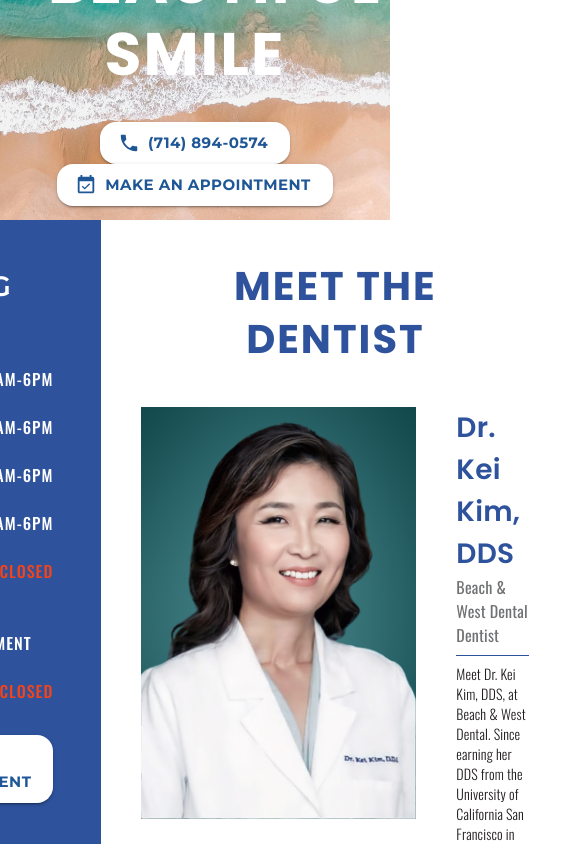
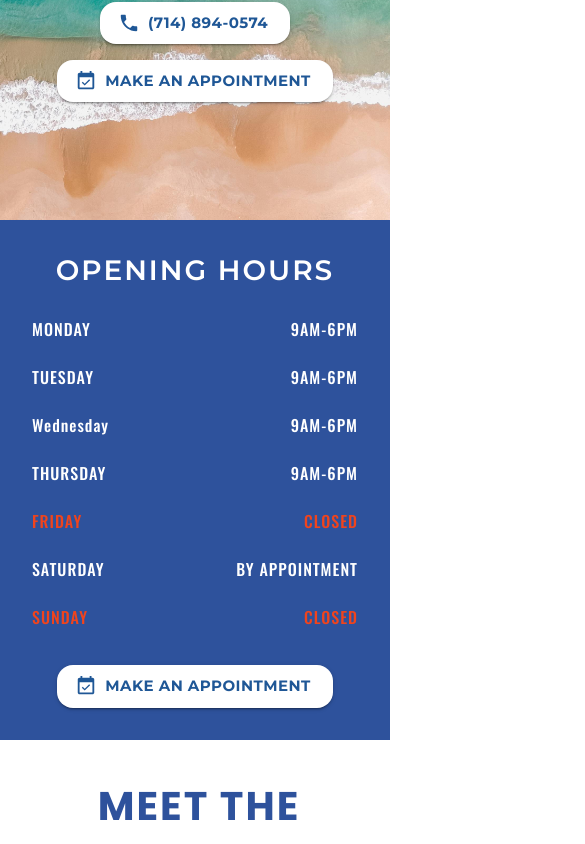
Before and after one commit to bklcross/beach_west_dental, a React (Vite) app: page / in a window 390 px wide. Shown: the part 480-1324 px from the top of the page, 585 px wide, since content can reach past the window. Built offline with nearby package versions, Linux system fonts and the light colour scheme.

Commit message:
bwd dental media queries

```diff
--- a/src/component/AboutSection.tsx
+++ b/src/component/AboutSection.tsx
@@ -8,14 +8,15 @@ export const AboutSection = () => {
     <Box
       sx={{
         display: "flex",
-        flexDirection: { xs: "column", sm: "row" },
+        flexDirection: { xs: "column", md: "row" },
         backgroundColor: "#ECF7FC",
-        padding: "32px",
+        padding: { xs: "32px", md: "40px" },
+        alignItems: { xs: "center" },
       }}
     >
       <Box
         sx={{
-          width: "60%",
+          width: { xs: "100%", md: "60%" },
           display: "flex",
           justifyContent: "center",
         }}
@@ -36,7 +37,7 @@ export const AboutSection = () => {
       </Box>
       <Box
         sx={{
-          width: "40%",
+          width: { xs: "100%", md: "40%" },
           display: "flex",
           flexDirection: "column",
           margin: "48px 0 0 0",
@@ -44,10 +45,11 @@ export const AboutSection = () => {
       >
         <Box
           sx={{
-            position: "absolute",
+            position: { xs: "relative", md: "absolute" },
             right: 0,
             display: "flex",
             alignItems: "center",
+            justifyContent: "center",
           }}
         >
           <Typography
@@ -59,8 +61,8 @@ export const AboutSection = () => {
               fontWeight: 700,
               fontSize: "40px",
               margin: "8px 0",
-              textAlign: "center",
               letterSpacing: "2px",
+              textAlign: { xs: "center", md: "start" },
             }}
           >
             WHY CHOOSE
@@ -71,6 +73,7 @@ export const AboutSection = () => {
               width: "300px",
               height: "25px",
               margin: "0 0 0 32px",
+              display: { xs: "none", md: "flex" },
             }}
           ></Box>
         </Box>
@@ -83,7 +86,8 @@ export const AboutSection = () => {
             fontWeight: 700,
             fontSize: "40px",
             letterSpacing: "2px",
-            margin: "48px 0 16px 0",
+            margin: { xs: "0 0 16px 0", md: "48px 0 16px 0" },
+            textAlign: { xs: "center", md: "start" },
           }}
         >
           BEACH & WEST?
--- a/src/component/AppointmentSection.tsx
+++ b/src/component/AppointmentSection.tsx
@@ -24,18 +24,16 @@ export const AppointmentSection: React.FC = () => {
     tel: "",
   });
 
-  // Validation functions
   const validateEmail = (email: string) => {
     const emailRegex = /^[^\s@]+@[^\s@]+\.[^\s@]+$/;
     return emailRegex.test(email);
   };
 
   const validatePhoneNumber = (phone: string) => {
-    const phoneRegex = /^\+?[1-9]\d{1,14}$/; // Simple international phone number validation
+    const phoneRegex = /^\+?[1-9]\d{1,14}$/;
     return phoneRegex.test(phone);
   };
 
-  // Handle input changes for text fields
   const handleInputChange = (
     event: React.ChangeEvent<HTMLInputElement | HTMLTextAreaElement>
   ) => {
@@ -83,7 +81,6 @@ export const AppointmentSection: React.FC = () => {
         );
 
         const data = response.data;
-        console.log("data: ", data);
 
         if (data.status === "success") {
           setFormState(AppointmentState.Success);
@@ -98,7 +95,7 @@ export const AppointmentSection: React.FC = () => {
     return (
       <Box
         sx={{
-          padding: "40px 120px",
+          padding: { xs: "40px 32px", md: "40px 120px" },
           textAlign: "center",
           height: "400px",
           display: "flex",
@@ -115,7 +112,7 @@ export const AppointmentSection: React.FC = () => {
             fontWeight: "700",
             fontSize: "40px",
             textTransform: "uppercase",
-            width: "560px",
+            maxWidth: "560px",
           }}
         >
           Your appointment request was successfully submitted.
@@ -138,17 +135,24 @@ export const AppointmentSection: React.FC = () => {
   return (
     <LocalizationProvider dateAdapter={AdapterDateFns}>
       <Box
-        sx={{ padding: "40px 120px", display: "flex" }}
+        sx={{
+          padding: { xs: "40px 32px", md: "40px 120px" },
+          display: "flex",
+          flexDirection: { xs: "column", lg: "row" },
+          alignItems: "center",
+        }}
         id={"appointment-form"}
         component="form"
         onSubmit={handleSubmit}
       >
         <Box
           sx={{
-            width: "50%",
+            width: { xs: "100%", lg: "50%" },
+            margin: { lg: "32px" },
             display: "flex",
             flexDirection: "column",
-            alignItems: "flex-start",
+            alignItems: { xs: "center", lg: "flex-start" },
+            textAlign: { xs: "center", lg: "left" },
           }}
         >
           <Typography
@@ -196,10 +200,10 @@ export const AppointmentSection: React.FC = () => {
         </Box>
         <Box
           sx={{
-            width: "50%",
+            width: { xs: "100%", lg: "50%" },
             display: "flex",
             flexDirection: "column",
-            alignItems: "flex-start",
+            alignItems: { xs: "center", lg: "flex-start" },
             gap: "8px",
           }}
         >
--- a/src/component/Dentist.tsx
+++ b/src/component/Dentist.tsx
@@ -7,9 +7,9 @@ export const Dentist = () => {
     <Box
       sx={{
         maxWidth: "100%",
-        width: "100%",
+        width: { md: "100%" },
         boxShadow: "none",
-        padding: "0 48px 40px 40px",
+        padding: { xs: "0 32px 40px 40px", md: "0 48px 40px 40px" },
       }}
       id="dentist-section"
     >
@@ -30,8 +30,14 @@ export const Dentist = () => {
       >
         Meet The Dentist
       </Typography>
-      <Box sx={{ display: "flex", fontFamily: "oswald" }}>
-        <Box mr={"40px"}>
+      <Box
+        sx={{
+          display: "flex",
+          fontFamily: "oswald",
+          flexDirection: { xs: "column", lg: "row" },
+        }}
+      >
+        <Box mr={"40px"} sx={{ display: "flex", justifyContent: "center" }}>
           <img src={dentist} alt="kei kim dentist" width="275px" />
         </Box>
         <Box>
@@ -43,6 +49,7 @@ export const Dentist = () => {
               fontWeight: 600,
               fontSize: "28px",
               fontFamily: "poppins",
+              margin: { xs: "16px 0 ", lg: "0" },
             }}
           >
             Dr. Kei Kim, DDS
--- a/src/component/Footer.tsx
+++ b/src/component/Footer.tsx
@@ -14,11 +14,17 @@ export const Footer = () => {
         bgcolor: "#2E529C",
         color: "white",
         padding: "48px",
+        flexDirection: { xs: "column", md: "row" },
       }}
-                  id="footer"
+      id="footer"
     >
-      <Box>
-        <img src={logo} alt="bw-logo" style={{ width: 400 }} />
+      <Box
+        sx={{
+          width: { xs: "250px", sm: "300px", lg: "400px" },
+          margin: { xs: "16px", md: "0" },
+        }}
+      >
+        <img src={logo} alt="bw-logo" style={{ width: "100%" }} />
       </Box>
       <Box
         sx={{
--- a/src/component/HeroSection.tsx
+++ b/src/component/HeroSection.tsx
@@ -64,6 +64,10 @@ export const HeroSection = () => {
             fontWeight: "700",
             letterSpacing: "2px",
             textTransform: "uppercase",
+            fontSize: {
+              xs: "40px",
+              sm: "60px",
+            },
           }}
         >
           A Better Life Starts With A Beautiful Smile
@@ -78,7 +82,7 @@ export const HeroSection = () => {
             color: "#1f5796",
             backgroundColor: "#ffffff",
             borderRadius: "16px",
-            margin: "0 16px",
+            margin: { xs: "16px", sm: "0 16px" },
             fontFamily: "Montserrat",
             fontWeight: "700",
           }}
--- a/src/component/IntroductionSection.tsx
+++ b/src/component/IntroductionSection.tsx
@@ -8,6 +8,7 @@ export const IntroductionSection = () => {
       sx={{
         display: "flex",
         justifyContent: "center",
+        flexDirection: { xs: "column", md: "row" },
       }}
     >
       <OpeningHours />
--- a/src/component/NavBar.tsx
+++ b/src/component/NavBar.tsx
@@ -25,7 +25,7 @@ const drawerWidth = 240;
 const navItems: NavItem[] = [
   { label: "Dentist", href: "#dentist-section" },
   { label: "Services", href: "#services-section" },
-  { label: "New Patient", href: "#new-patient-section" },
+  { label: "NewPatient", href: "#new-patient-section" },
   { label: "Contact", href: "#footer" },
 ];
 
@@ -54,16 +54,24 @@ export const NavBar = ({ window }: NavBarProps) => {
           <Box
             sx={{
               display: "flex",
-              justifyContent: "space-between",
               width: "100%",
               alignItems: "center",
               padding: "24px 48px",
+              justifyContent: { xs: "center", sm: "space-between" },
             }}
           >
-            <Box>
-              <img src={logo} alt="bw-logo" style={{ width: 400 }} />
+            <Box
+              sx={{
+                width: { xs: "250px", sm: "300px", lg: "400px" },
+              }}
+            >
+              <img src={logo} alt="bw-logo" style={{ width: "100%" }} />
             </Box>
-            <Box sx={{ display: { xs: "none", sm: "block" } }}>
+            <Box
+              sx={{
+                display: { xs: "none", sm: "flex" },
+              }}
+            >
               {navItems.map((item: NavItem) => (
                 <Button
                   key={item.href}
@@ -101,19 +109,27 @@ export const NavBar = ({ window }: NavBarProps) => {
           }}
         >
           <Box onClick={handleDrawerToggle} sx={{ textAlign: "center" }}>
-            <Typography variant="h6" sx={{ my: 2 }}>
-              MUI
-            </Typography>
+            <Box sx={{ margin: "16px" }}>
+              <img src={logo} alt="bw-logo" style={{ width: 200 }} />
+            </Box>
             <Divider />
-            <List>
+            <Box sx={{ display: "flex", flexDirection: "column" }}>
               {navItems.map((item: NavItem) => (
-                <ListItem key={item.href} disablePadding>
-                  <ListItemButton href={item.href} sx={{ textAlign: "center" }}>
-                    <ListItemText primary={item.label} />
-                  </ListItemButton>
-                </ListItem>
+                <Button
+                  key={item.href}
+                  href={item.href}
+                  sx={{
+                    color: "#787878",
+                    fontSize: "16px",
+                    fontFamily: "oswald",
+                    fontWeight: "400",
+                    textTransform: "uppercase",
+                  }}
+                >
+                  {item.label}
+                </Button>
               ))}
-            </List>
+            </Box>
           </Box>
         </Drawer>
       </nav>
--- a/src/component/NewPatientSection.tsx
+++ b/src/component/NewPatientSection.tsx
@@ -11,7 +11,7 @@ export const NewPatientSection = () => {
     <Box
       sx={{
         bgcolor: "#e3f2fd",
-        padding: "40px 0",
+        padding: { xs: "40px 32px", md: "40px" },
         display: "flex",
         flexDirection: "column",
         justifyContent: "center",
@@ -27,7 +27,7 @@ export const NewPatientSection = () => {
           color: "#2E529C",
           fontWeight: 700,
           fontSize: "48px",
-          padding: "0 0 32px 0",
+          padding: { xs: "0 0 32px 0", md: "0 0 40px 0" },
           letterSpacing: "2px",
           textTransform: "uppercase",
         }}
@@ -44,15 +44,17 @@ export const NewPatientSection = () => {
       <Box
         sx={{
           display: "flex",
-          justifyContent: "space-between",
-          width: "1000px",
+          flexWrap: "wrap",
+          justifyContent: { xs: "center", md: "space-between" },
         }}
       >
         <Button
           variant="text"
           href={consentPDF}
           download={"Consent_For_Treatment.pdf"}
-          sx={{ textTransform: "unset" }}
+          sx={{
+            textTransform: "unset",
+          }}
         >
           <img src={consentIcon} alt="consent-icon" width={"75px"} />
           <Box
--- a/src/component/OpeningHours.tsx
+++ b/src/component/OpeningHours.tsx
@@ -5,12 +5,15 @@ export const OpeningHours = () => {
   return (
     <Box
       sx={{
-        maxWidth: "280px",
-        width: "100%",
+        maxWidth: { md: "280px" },
+        width: { md: "100%" },
         boxShadow: "none",
         backgroundColor: "#2E529C",
         color: "#ffffff",
-        padding: "48px",
+        padding: { xs: "32px", md: "48px" },
+        display: "flex",
+        flexDirection: "column",
+        alignItems: { xs: "center", md: "flex-start" },
       }}
     >
       <Typography
@@ -23,20 +26,17 @@ export const OpeningHours = () => {
           fontWeight: "600",
           fontSize: "28px",
           letterSpacing: "2px",
+          textAlign: "center",
         }}
       >
         OPENING HOURS
       </Typography>
-      <Typography
-        variant="body1"
-        color="text.secondary"
-        sx={{ color: "#ffffff" }}
-      >
+      <Box sx={{ color: "#ffffff", width: "100%" }}>
         <Box
           sx={{
             display: "flex",
             justifyContent: "space-between",
-            margin: "24px 0",
+            margin: "32px 0",
             fontFamily: "oswald",
             fontWeight: "500",
             fontSize: "16px",
@@ -49,7 +49,7 @@ export const OpeningHours = () => {
           sx={{
             display: "flex",
             justifyContent: "space-between",
-            margin: "24px 0",
+            margin: "32px 0",
             fontFamily: "oswald",
             fontWeight: "500",
             fontSize: "16px",
@@ -62,7 +62,7 @@ export const OpeningHours = () => {
           sx={{
             display: "flex",
             justifyContent: "space-between",
-            margin: "24px 0",
+            margin: "32px 0",
             fontFamily: "oswald",
             fontWeight: "500",
             fontSize: "16px",
@@ -75,7 +75,7 @@ export const OpeningHours = () => {
           sx={{
             display: "flex",
             justifyContent: "space-between",
-            margin: "24px 0",
+            margin: "32px 0",
             fontFamily: "oswald",
             fontWeight: "500",
             fontSize: "16px",
@@ -88,7 +88,7 @@ export const OpeningHours = () => {
           sx={{
             display: "flex",
             justifyContent: "space-between",
-            margin: "24px 0",
+            margin: "32px 0",
             fontFamily: "oswald",
             fontWeight: "500",
             fontSize: "16px",
@@ -102,7 +102,7 @@ export const OpeningHours = () => {
           sx={{
             display: "flex",
             justifyContent: "space-between",
-            margin: "24px 0",
+            margin: "32px 0",
             fontFamily: "oswald",
             fontWeight: "500",
             fontSize: "16px",
@@ -115,7 +115,7 @@ export const OpeningHours = () => {
           sx={{
             display: "flex",
             justifyContent: "space-between",
-            margin: "24px 0",
+            margin: "32px 0",
             fontFamily: "oswald",
             fontWeight: "500",
             fontSize: "16px",
@@ -125,7 +125,7 @@ export const OpeningHours = () => {
         >
           <Box>SUNDAY</Box> <Box>CLOSED</Box>
         </Box>
-      </Typography>
+      </Box>
       <Button
         variant="contained"
         color="inherit"
--- a/src/component/ServicesSection.tsx
+++ b/src/component/ServicesSection.tsx
@@ -76,7 +76,10 @@ export const ServicesSection = () => {
         display="flex"
         flexWrap="wrap"
         justifyContent="center"
-        sx={{ backgroundShadow: "none", padding: "0 64px" }}
+        sx={{
+          backgroundShadow: "none",
+          padding: { xs: "0 32px", md: "0 64px" },
+        }}
       >
         {services.map((service: ServiceItem) => (
           <Box
```
